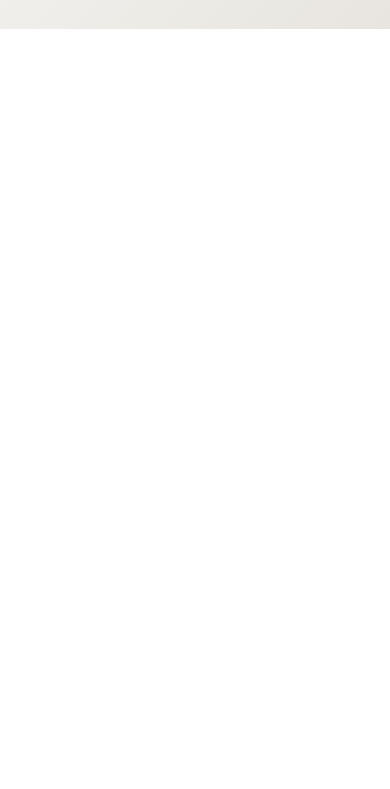
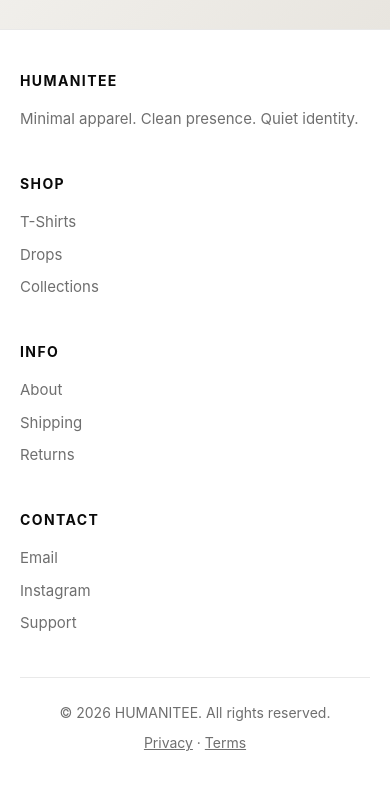
Before and after one commit to andyrigoc/HUMANITEE, a plain HTML site: page index.html in a window 390 px wide. Shown: the part 817-1606 px from the top of the page. Before the commit the page ends 846 px from the top, so only its background shows below. Drawn offline with Linux system fonts and the light colour scheme; no server answers.

Commit message:
Fix mobile counter width and restore footer
Co-authored-by: Copilot <223556219+Copilot@users.noreply.github.com>

```diff
--- a/index.html
+++ b/index.html
@@ -441,6 +441,44 @@
 
   </main>
 
+  <!-- Footer -->
+  <footer class="footer" id="contact">
+    <div class="container">
+      <div class="footer-grid">
+        <div class="footer-col">
+          <h4>HUMANITEE</h4>
+          <p>Minimal apparel. Clean presence. Quiet identity.</p>
+        </div>
+
+        <div class="footer-col">
+          <h4>Shop</h4>
+          <a href="#home">T-Shirts</a>
+          <a href="#home">Drops</a>
+          <a href="#home">Collections</a>
+        </div>
+
+        <div class="footer-col">
+          <h4>Info</h4>
+          <a href="#home">About</a>
+          <a href="#">Shipping</a>
+          <a href="#">Returns</a>
+        </div>
+
+        <div class="footer-col">
+          <h4>Contact</h4>
+          <a href="mailto:info@humanitee.com">Email</a>
+          <a href="#">Instagram</a>
+          <a href="#">Support</a>
+        </div>
+      </div>
+
+      <div class="footer-bottom">
+        <p>© 2026 HUMANITEE. All rights reserved.</p>
+        <p><a href="#">Privacy</a> · <a href="#">Terms</a></p>
+      </div>
+    </div>
+  </footer>
+
   <!-- Luxury Confirmation Popup -->
   <div class="luxury-popup" id="luxuryPopup" role="dialog" aria-modal="true" aria-labelledby="luxuryTitle">
     <div class="luxury-popup-inner">
--- a/style.css
+++ b/style.css
@@ -1198,7 +1198,8 @@ button {
 .footer {
   border-top: 1px solid var(--color-border);
   padding: 2.5rem 0 2rem;
-  margin-top: 3rem;
+  margin-top: 0;
+  background: #fff;
 }
 
 .footer-grid {
@@ -4067,12 +4068,17 @@ img {
 
   .hero-flow-static > .product-counter {
     top: 37%;
-    width: calc(100vw - 16px);
+    left: 50%;
+    width: 100vw;
     padding: 0;
+    overflow: visible;
   }
 
   .product-counter .hero-counter-value {
-    font-size: clamp(4.368rem, 21vw, 6.72rem);
+    width: 100vw;
+    max-width: 100vw;
+    font-size: clamp(2.35rem, 12.1vw, 4.8rem);
+    letter-spacing: -.075em;
   }
 
   .hero-counter-label {
```
